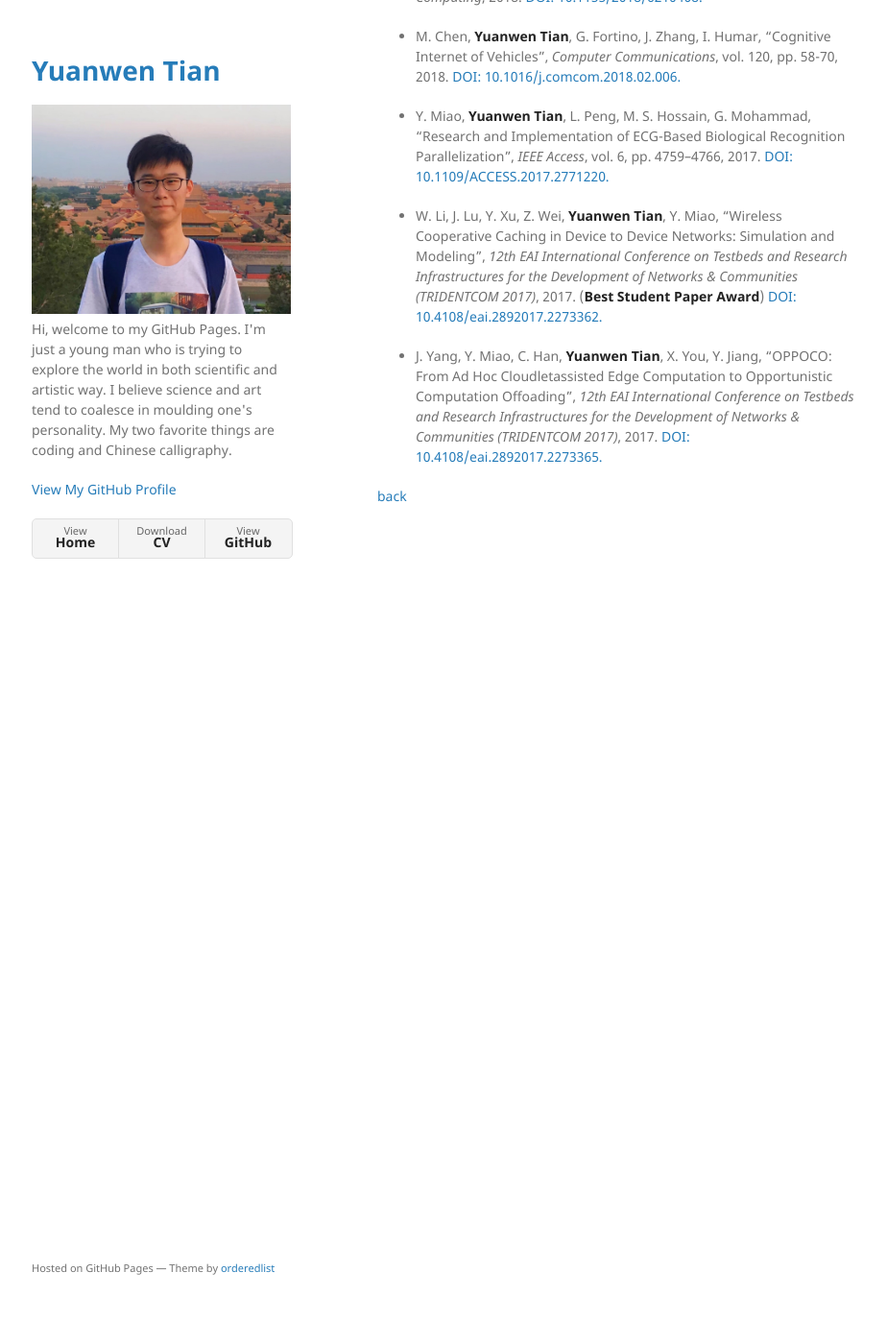
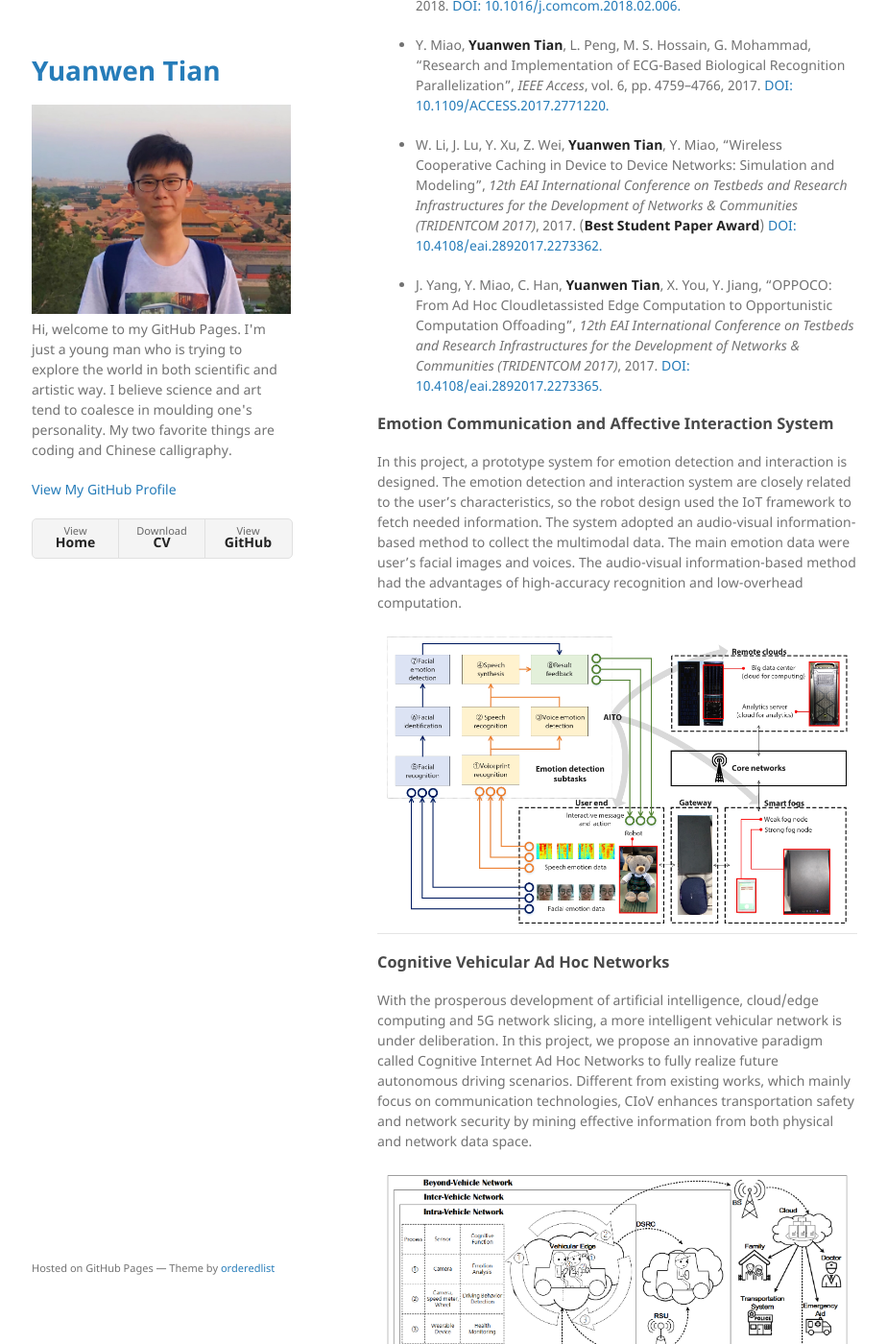
Before and after one commit to yuanwentian/yuanwentian.github.io, a Jekyll site: the page built from publication-page.md, in a window 1280 px wide and 1400 px high, scrolled down 270 px. Shown: the whole window at 96% size, without its empty margins (177-1101 px from the left). Built offline with Jekyll 4.4.1, drawn with Linux system fonts in a browser that asks for light colours; our own code applies the rules of GitHub Pages for plain Markdown files; before the commit the page ends 900 px from its top, so only the background shows below that; some of the changed text lies outside the part shown.

Commit message:
update project

```diff
--- a/_layouts/post.html
+++ b/_layouts/post.html
@@ -5,7 +5,7 @@ layout: default
 <small>{{ page.date | date: "%-d %B %Y" }}</small>
 <h1>{{ page.title }}</h1>
 
-<p class="view">by {{ page.author | default: site.author }}</p>
+<!-- <p class="view">by {{ page.author | default: site.author }}</p> -->
 
 {{content}}
 
--- a/publication-page.md
+++ b/publication-page.md
@@ -2,8 +2,8 @@
 layout: post
 ---
 
+[back to index page](./)
 
-## Publications
 * Y. Miao, **Yuanwen Tian**, J. Cheng, M. S. Hossain, A. Ghoneim, “RADB: Random Access with Differentiated Barring for Latency Constrained Applications in NBIoT Network”, _Wireless_ _Communications_ _and_ _Mobile_ _Computing_, 2018. [DOI: 10.1155/2018/6210408.](https://doi.org/10.1155/2018/6210408)
 
 * M. Chen, **Yuanwen Tian**, G. Fortino, J. Zhang, I. Humar, “Cognitive Internet of Vehicles”, _Computer_ _Communications_, vol. 120, pp. 58-70, 2018. [DOI: 10.1016/j.comcom.2018.02.006.](https://doi.org/10.1016/j.comcom.2018.02.006)
@@ -14,4 +14,13 @@ layout: post
 
 * J. Yang, Y. Miao, C. Han, **Yuanwen Tian**, X. You, Y. Jiang, “OPPOCO: From Ad Hoc Cloudletassisted Edge Computation to Opportunistic Computation Offoading”, _12th_ _EAI_ _International_ _Conference_ _on_ _Testbeds_ _and_ _Research_ _Infrastructures_ _for_ _the_ _Development_ _of_ _Networks_ _&_ _Communities_ _(TRIDENTCOM_ _2017)_, 2017. [DOI: 10.4108/eai.2892017.2273365.](http://dx.doi.org/10.4108/eai.28-9-2017.2273365)
 
-[back](./)
+###  Emotion Communication and Affective Interaction System
+
+In this project, a prototype system for emotion detection and interaction is designed. The emotion detection and interaction system are closely related to the user’s characteristics, so the robot design used the IoT framework to fetch needed information. The system adopted an audio-visual information-based method to collect the multimodal data. The main emotion data were user’s facial images and voices. The audio-visual information-based method had the advantages of high-accuracy recognition and low-overhead computation.
+
+|<img src="https://github.com/yuanwentian/yuanwentian.github.io/blob/master/assets/img/emotion_testbed.png?raw=true" alt="emotion_testbed"/>|
+
+###  Cognitive Vehicular Ad Hoc Networks
+ With the prosperous development of artificial intelligence, cloud/edge computing and 5G network slicing, a more intelligent vehicular network is under deliberation. In this project, we propose an innovative paradigm called Cognitive Internet Ad Hoc Networks to fully realize future autonomous driving scenarios. Different from existing works, which mainly focus on communication technologies, CIoV enhances transportation safety and network security by mining effective information from both physical and network data space.
+
+|<img src="https://github.com/yuanwentian/yuanwentian.github.io/blob/master/assets/img/ciov.png?raw=true" alt="ciov"/>|
```
Also changed, not shown: index.md (+5 -13 lines).
